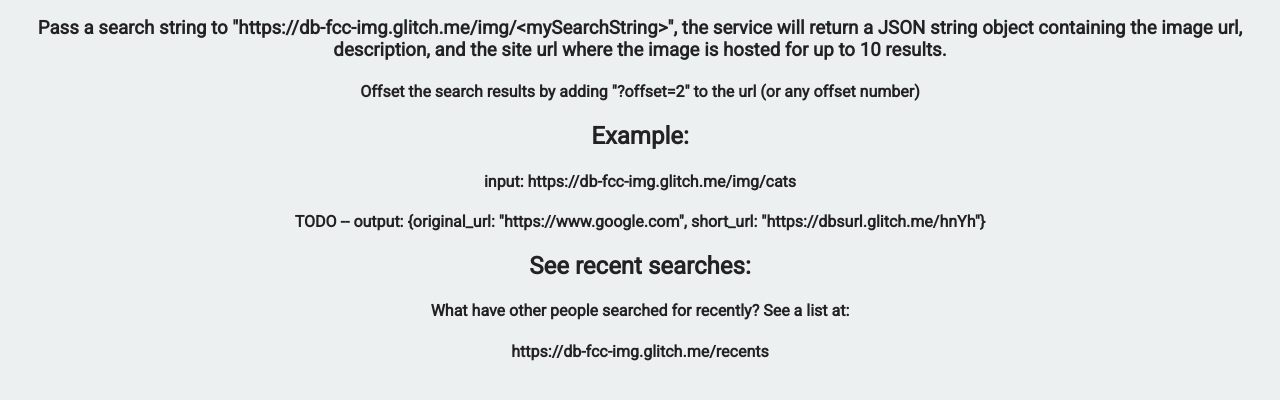
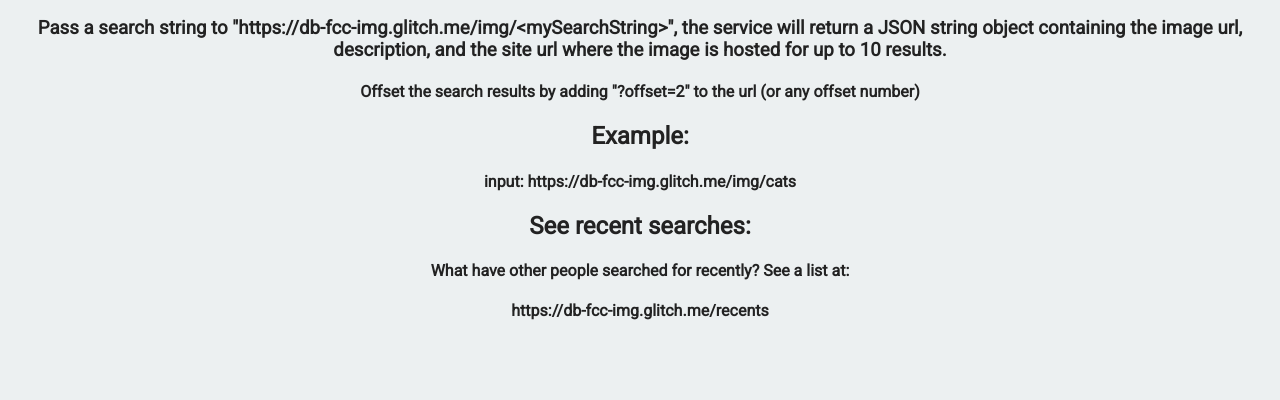
Before and after one commit to DerrykBoyd/fcc-img-search, a website: page views/index.html in a window 1280 px wide. Shown: the part 332-732 px from the top of the page. Drawn offline with Linux system fonts and the light colour scheme.

Commit message:
😳👮 Updated with Glitch

```diff
--- a/views/index.html
+++ b/views/index.html
@@ -24,8 +24,6 @@
           Example:
         </h2>
         <h4>input: https://db-fcc-img.glitch.me/img/cats</h4>
-        <h4>TODO -- output: {original_url: "https://www.google.com",
-        short_url: "https://dbsurl.glitch.me/hnYh"}</h4>
         <h2>See recent searches:</h2>
         <h4>What have other people searched for recently? See a list at:</h4>
         <h4>https://db-fcc-img.glitch.me/recents</h4>
```
